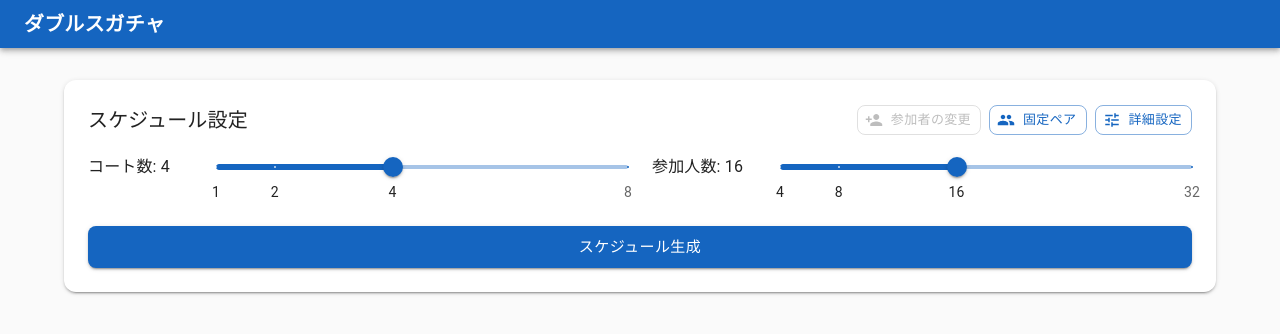
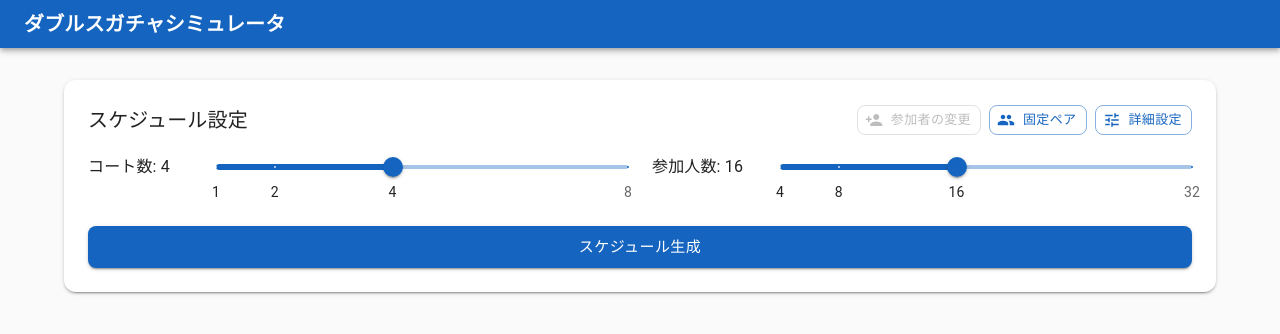
Before and after one commit to tshorea1207/doubles-random-number-table, a React (Vite) app: page / in a window 1280 px wide. Shown: the top 334 px of the page. Built offline with nearby package versions, Linux system fonts and the light colour scheme.

Commit message:
アプリのタイトルを「ダブルスガチャシミュレータ」へ変更

```diff
--- a/index.html
+++ b/index.html
@@ -4,7 +4,7 @@
     <meta charset="UTF-8" />
     <link rel="icon" type="image/svg+xml" href="/vite.svg" />
     <meta name="viewport" content="width=device-width, initial-scale=1.0" />
-    <title>Tennis Doubles Schedule Generator</title>
+    <title>ダブルスガチャシミュレータ</title>
   </head>
   <body>
     <div id="root"></div>
--- a/src/App.tsx
+++ b/src/App.tsx
@@ -74,7 +74,7 @@ function App() {
       <AppBar position="static" sx={{ borderRadius: 0 }}>
         <Toolbar variant="dense">
           <Typography variant="h6" component="h1" sx={{ fontWeight: "bold" }}>
-            ダブルスガチャ
+            ダブルスガチャシミュレータ
           </Typography>
         </Toolbar>
       </AppBar>
```
